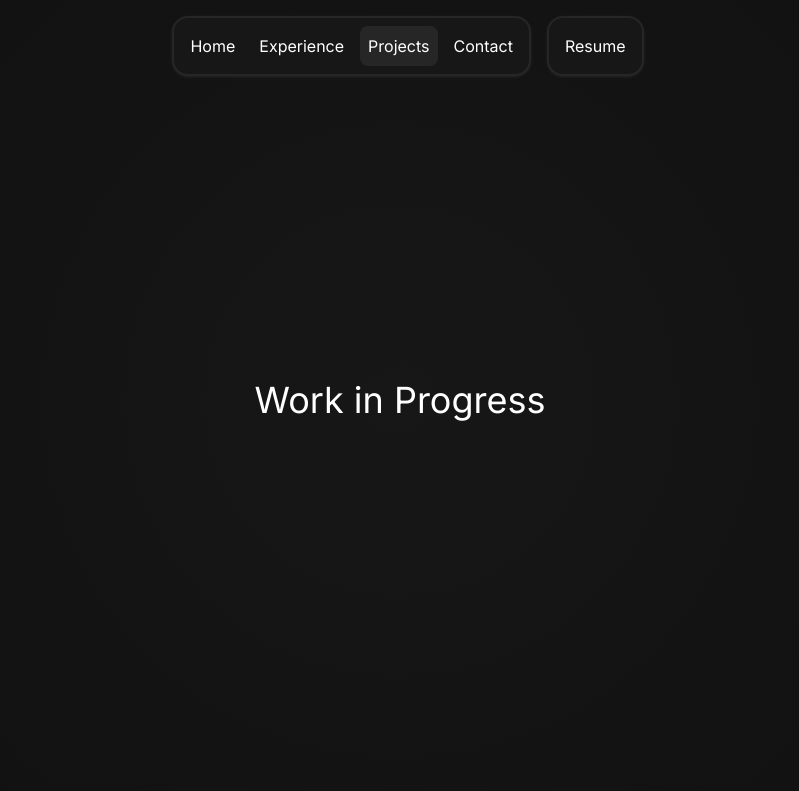
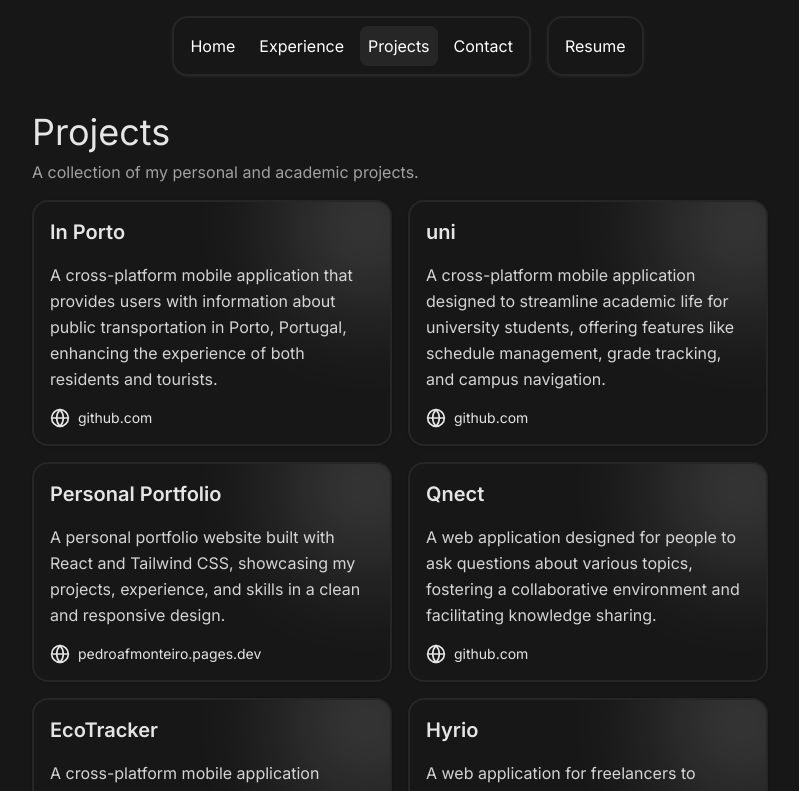
Before and after one commit to pedroafmonteiro/website, a React (Vite) app: page /projects in a window 1280 px wide. Shown: the top 791 px of the page, without its empty margins (240-1039 px from the left). Built offline with nearby package versions, Linux system fonts and the light colour scheme; a web font is replaced by a local one.

Commit message:
feat: added projects and corrected some bugs

```diff
--- a/src/components/InformationCard.tsx
+++ b/src/components/InformationCard.tsx
@@ -1,5 +1,4 @@
 import { GlobeIcon } from "lucide-react";
-import Button from "./Inputs/Button";
 
 const InformationCard = ({
   title,
@@ -39,7 +38,6 @@ const InformationCard = ({
           <GlobeIcon className="w-5 h-5" />
           <span className="text-sm">{websiteLabel}</span>
         </a>
-        <Button type="button" width="w-fit" baseText="View details" />
       </footer>
     </article>
   );
--- a/src/index.css
+++ b/src/index.css
@@ -10,6 +10,11 @@
 }
 
 @layer base {
+  :root {
+    background: #171717 !important;
+    color-scheme: dark;
+    @apply bg-background;
+  }
 }
 
 :root {
--- a/src/pages/Contact.tsx
+++ b/src/pages/Contact.tsx
@@ -67,7 +67,7 @@ const Contact = () => {
     <>
       <main
         className={[
-          "flex flex-col gap-4 items-center justify-center min-h-screen w-full transition-all duration-400",
+          "flex flex-col gap-4 items-center justify-center min-h-screen w-full transition-all duration-400 md:pt-24",
           entered
             ? "opacity-100 scale-100 pointer-events-auto"
             : "opacity-0 scale-95 translate-y-5 pointer-events-none",
--- a/src/pages/Experience.tsx
+++ b/src/pages/Experience.tsx
@@ -46,7 +46,7 @@ const Experience = () => {
     <>
       <main
         className={[
-          "flex flex-col gap-4 items-center justify-center min-h-screen w-full transition-all duration-400",
+          "flex flex-col gap-4 items-center justify-center min-h-screen w-full transition-all duration-400 md:pt-24",
           entered
             ? "opacity-100 scale-100 pointer-events-auto"
             : "opacity-0 scale-95 translate-y-5 pointer-events-none",
--- a/src/pages/Projects.tsx
+++ b/src/pages/Projects.tsx
@@ -1,5 +1,6 @@
 import { useEffect, useState } from "react";
 import { useLocation } from "react-router";
+import InformationCard from "../components/InformationCard";
 
 const Projects = () => {
   const [entered, setEntered] = useState(false);
@@ -11,18 +12,102 @@ const Projects = () => {
     return () => clearTimeout(timeout);
   }, [location.pathname]);
 
+  const projects = [
+    {
+      title: "In Porto",
+      description:
+        "A cross-platform mobile application that provides users with information about public transportation in Porto, Portugal, enhancing the experience of both residents and tourists.",
+      websiteLink: "https://github.com/niaefeup/in-porto",
+      websiteLabel: "github.com",
+      color: "white",
+    },
+    {
+      title: "uni",
+      description:
+        "A cross-platform mobile application designed to streamline academic life for university students, offering features like schedule management, grade tracking, and campus navigation.",
+      websiteLink: "https://github.com/niaefeup/uni",
+      websiteLabel: "github.com",
+      color: "white",
+    },
+    {
+      title: "Personal Portfolio",
+      description:
+        "A personal portfolio website built with React and Tailwind CSS, showcasing my projects, experience, and skills in a clean and responsive design.",
+      websiteLink: "https://pedroafmonteiro.pages.dev",
+      websiteLabel: "pedroafmonteiro.pages.dev",
+      color: "white",
+    },
+    {
+      title: "Qnect",
+      description:
+        "A web application designed for people to ask questions about various topics, fostering a collaborative environment and facilitating knowledge sharing.",
+      websiteLink: "https://github.com/pedroafmonteiro/qnect",
+      websiteLabel: "github.com",
+      color: "white",
+    },
+    {
+      title: "EcoTracker",
+      description:
+        "A cross-platform mobile application designed to help users track their environmental impact and adopt more sustainable practices in their daily lives.",
+      websiteLink: "https://github.com/pedroafmonteiro/ecotracker",
+      websiteLabel: "github.com",
+      color: "white",
+    },
+    {
+      title: "Hyrio",
+      description:
+        "A web application for freelancers to manage their projects, clients, and invoices, providing a streamlined workflow and efficient project management tools.",
+      websiteLink: "https://github.com/pedroafmonteiro/hyrio",
+      websiteLabel: "github.com",
+      color: "white",
+    },
+    {
+      title: "Space Wars",
+      description:
+        "A space-themed arcade game built with Java, following Design Patterns principles, where players navigate through space, avoiding obstacles and battling enemies in an engaging and dynamic environment.",
+      websiteLink: "https://github.com/pedroafmonteiro/project-ldts-leic",
+      websiteLabel: "github.com",
+      color: "white",
+    },
+    {
+      title: "LCOM Project",
+      description:
+        "A software project developed as part of the LCOM course unit, focusing on hardware communication and low-level programming, demonstrating proficiency in C and embedded systems.",
+      websiteLink: "https://github.com/pedroafmonteiro/project-lcom-leic",
+      websiteLabel: "github.com",
+      color: "white",
+    }
+  ];
+
   return (
     <>
       <main
         className={[
-          "flex flex-col items-center justify-center min-h-screen w-full transition-all duration-400",
+          "flex flex-col items-center justify-center min-h-screen w-full transition-all duration-400 md:pt-24",
           entered
             ? "opacity-100 scale-100 pointer-events-auto"
             : "opacity-0 scale-95 translate-y-5 pointer-events-none",
         ].join(" ")}
       >
-        <div>
-          <h1 className="text-white text-4xl select-none">Work in Progress</h1>
+        <div className="p-4 md:w-3xl space-y-4">
+          <header className="flex flex-col gap-2">
+            <h1 className="text-neutral-200 text-4xl">Projects</h1>
+            <p className="text-neutral-400 text-base">
+              A collection of my personal and academic projects.
+            </p>
+          </header>
+          <section className="grid grid-cols-1 md:grid-cols-2 gap-4">
+            {projects.map((project, index) => (
+              <InformationCard
+                key={index}
+                title={project.title}
+                description={project.description}
+                websiteLink={project.websiteLink}
+                websiteLabel={project.websiteLabel}
+                color={project.color}
+              />
+            ))}
+          </section>
         </div>
       </main>
     </>
```
Also changed, not shown: 1 other file (tests, documents, lock files or other folders).
